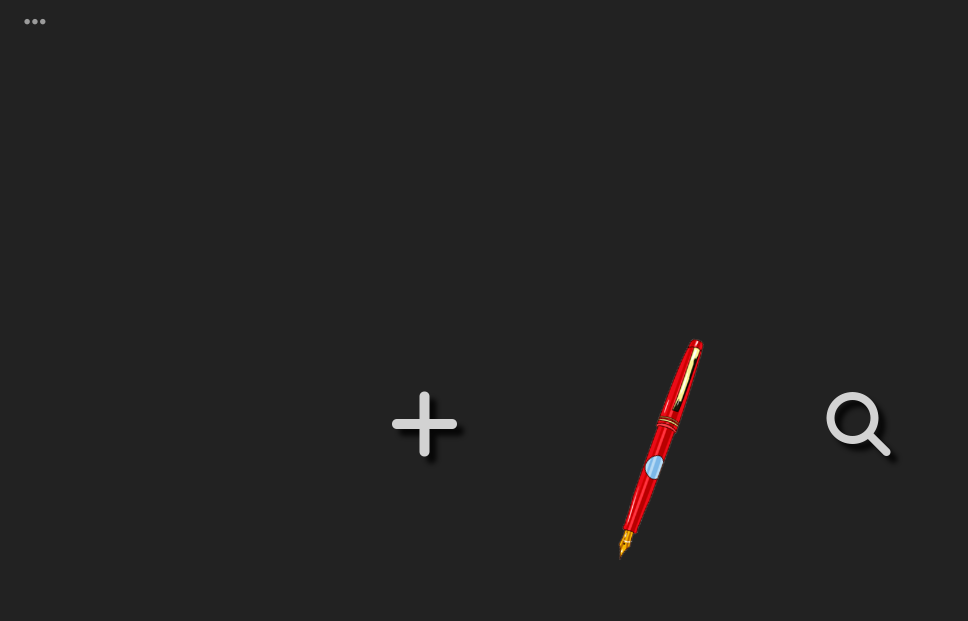
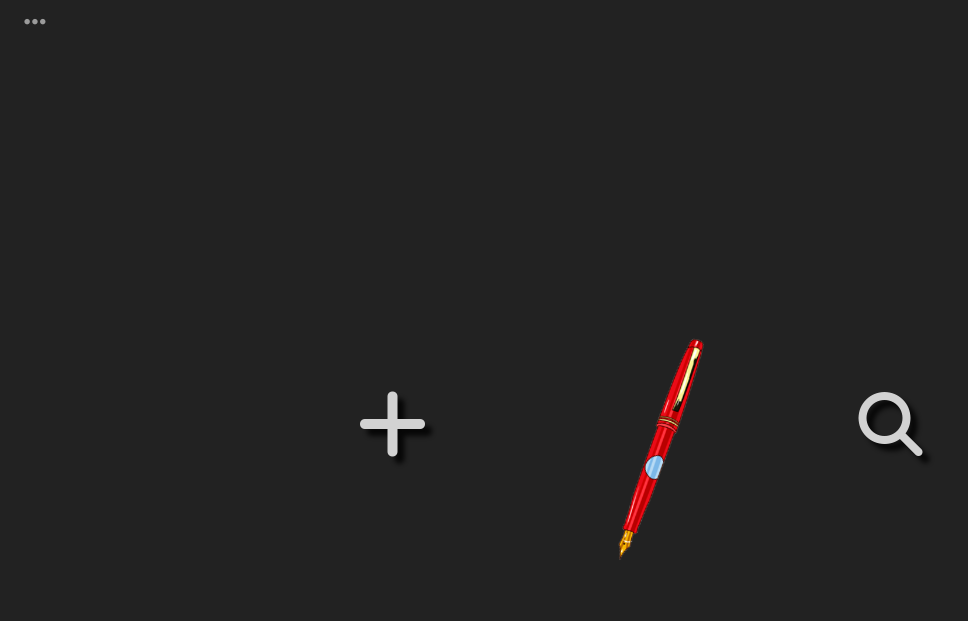
Before and after one commit to markyscorrea/ntidd, a plain HTML site: page index.html in a window 1280 px wide. Shown: the whole page, without its empty margins (0-968 px from the left). Drawn offline with nearby package versions, Linux system fonts and the light colour scheme.

Commit message:
adjustment icons

```diff
--- a/index.html
+++ b/index.html
@@ -47,11 +47,11 @@
             <!-- Centro-->
             <div class="div-conteudo text-light">
                 <div>
-                    <a class="display-3 link1 m-4 p-2 btn-notepad" href="pastas.html">
+                    <a class="display-3 link1 m-5 p-2 btn-notepad" href="pastas.html">
                         <i class="fa-solid fa-plus fa-lg"></i>
                     </a>
-                    <img id="caneta-img" class="imgGiro1 m-3" src="img/lapis.png" width="250px">
-                    <a class="display-3 link2 m-4 p-2 btn-notepad" href="pesquisa.html">
+                    <img id="caneta-img" class="imgGiro1 m-4" src="img/lapis.png" width="250px">
+                    <a class="display-3 link2 m-5 p-2 btn-notepad" href="pesquisa.html">
                         <i class="fa-solid fa-magnifying-glass fa-md"></i>
                     </a>
                 </div>
```
